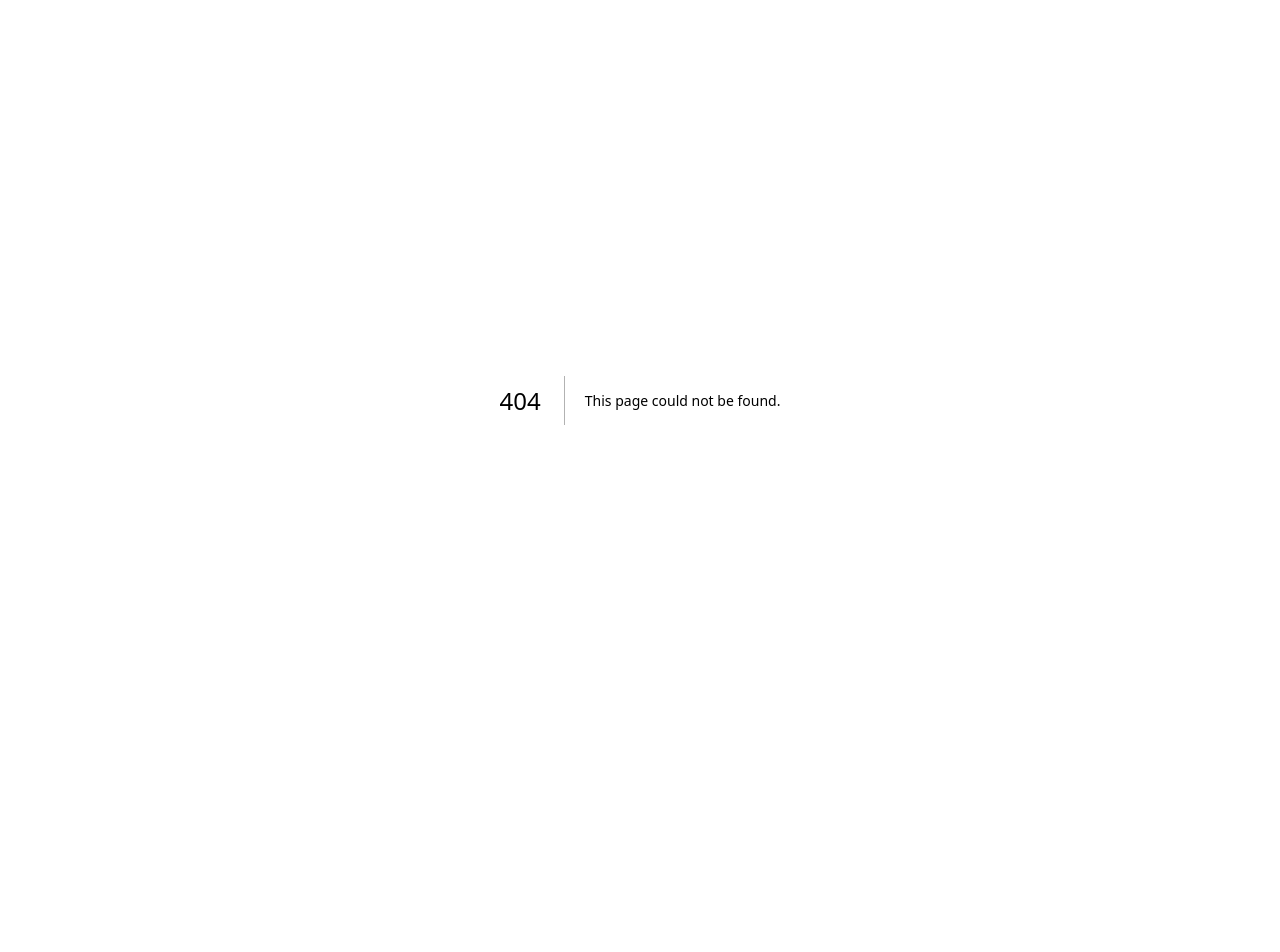
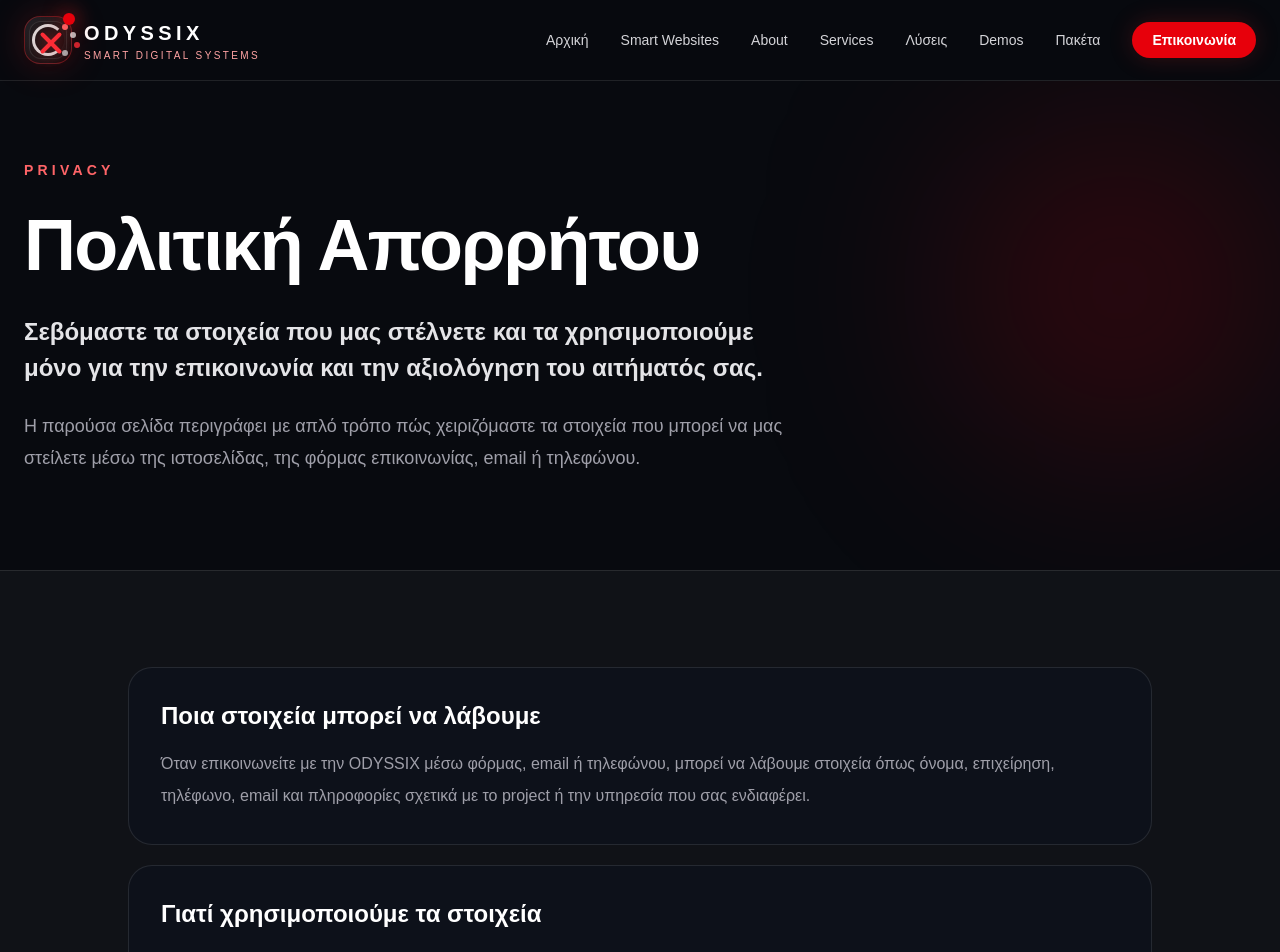
Before and after one commit to OdyssiX/odyssix-site, a Next.js app: page /privacy in a window 1280 px wide. Before the commit this address had no page. Shown: the top 952 px of the page. Before the commit the page ends 800 px from the top, so only its background shows below. Built offline with nearby package versions, Linux system fonts and the light colour scheme.

Commit message:
Add Privacy Policy page

```diff
--- /dev/null
+++ b/app/privacy/page.tsx
@@ -0,0 +1,112 @@
+import type { Metadata } from "next";
+import Header from "../../components/Header";
+import Footer from "../../components/Footer";
+
+export const metadata: Metadata = {
+  title: "Πολιτική Απορρήτου",
+  description:
+    "Πολιτική απορρήτου της ODYSSIX σχετικά με τη χρήση στοιχείων επικοινωνίας και αιτημάτων μέσω της ιστοσελίδας.",
+};
+
+const sections = [
+  {
+    title: "Ποια στοιχεία μπορεί να λάβουμε",
+    text: "Όταν επικοινωνείτε με την ODYSSIX μέσω φόρμας, email ή τηλεφώνου, μπορεί να λάβουμε στοιχεία όπως όνομα, επιχείρηση, τηλέφωνο, email και πληροφορίες σχετικά με το project ή την υπηρεσία που σας ενδιαφέρει.",
+  },
+  {
+    title: "Γιατί χρησιμοποιούμε τα στοιχεία",
+    text: "Τα στοιχεία χρησιμοποιούνται αποκλειστικά για να μπορέσουμε να απαντήσουμε στο αίτημά σας, να καταλάβουμε τις ανάγκες της επιχείρησής σας και να προτείνουμε πιθανή λύση ή επόμενο βήμα.",
+  },
+  {
+    title: "Δεν πουλάμε προσωπικά στοιχεία",
+    text: "Η ODYSSIX δεν πουλάει προσωπικά στοιχεία σε τρίτους. Τα στοιχεία επικοινωνίας χρησιμοποιούνται μόνο στο πλαίσιο της επικοινωνίας και της πιθανής συνεργασίας.",
+  },
+  {
+    title: "Συνεργάτες και τεχνική υλοποίηση",
+    text: "Σε περίπτωση που ένα project απαιτεί συνεργαζόμενη τεχνική υποστήριξη, ενδέχεται να κοινοποιηθούν μόνο οι απαραίτητες πληροφορίες που χρειάζονται για την υλοποίηση της συμφωνημένης εργασίας.",
+  },
+  {
+    title: "Επικοινωνία για προσωπικά δεδομένα",
+    text: "Μπορείτε να επικοινωνήσετε μαζί μας για οποιοδήποτε θέμα αφορά τα στοιχεία σας στο email odyssixdigital@gmail.com.",
+  },
+];
+
+export default function PrivacyPage() {
+  return (
+    <main className="min-h-screen bg-[#080A0F] text-white">
+      <Header />
+
+      <section className="relative mx-auto max-w-7xl overflow-hidden px-5 pb-20 pt-40 md:px-6 md:pb-24">
+        <div className="absolute right-0 top-32 h-80 w-80 rounded-full bg-red-600/20 blur-[110px]" />
+
+        <div className="relative z-10 max-w-4xl">
+          <p className="text-sm font-semibold uppercase tracking-[0.3em] text-red-400">
+            Privacy
+          </p>
+
+          <h1 className="mt-5 text-4xl font-black leading-tight tracking-tight md:text-7xl">
+            Πολιτική Απορρήτου
+          </h1>
+
+          <p className="mt-6 max-w-3xl text-2xl font-semibold leading-9 text-zinc-200">
+            Σεβόμαστε τα στοιχεία που μας στέλνετε και τα χρησιμοποιούμε μόνο
+            για την επικοινωνία και την αξιολόγηση του αιτήματός σας.
+          </p>
+
+          <p className="mt-6 max-w-3xl text-lg leading-8 text-zinc-400">
+            Η παρούσα σελίδα περιγράφει με απλό τρόπο πώς χειριζόμαστε τα
+            στοιχεία που μπορεί να μας στείλετε μέσω της ιστοσελίδας, της φόρμας
+            επικοινωνίας, email ή τηλεφώνου.
+          </p>
+        </div>
+      </section>
+
+      <section className="border-y border-white/10 bg-white/[0.03] px-5 py-20 md:px-6 md:py-24">
+        <div className="mx-auto max-w-5xl">
+          <div className="grid gap-5">
+            {sections.map((section) => (
+              <article
+                key={section.title}
+                className="rounded-3xl border border-white/10 bg-[#0D111A] p-6 transition hover:border-red-500/40 md:p-8"
+              >
+                <h2 className="text-2xl font-bold text-white">
+                  {section.title}
+                </h2>
+
+                <p className="mt-4 leading-8 text-zinc-400">
+                  {section.text}
+                </p>
+              </article>
+            ))}
+          </div>
+        </div>
+      </section>
+
+      <section className="px-5 py-20 md:px-6 md:py-24">
+        <div className="mx-auto max-w-5xl rounded-[2rem] border border-red-500/20 bg-red-600/10 p-8 text-center md:p-12">
+          <p className="text-sm font-semibold uppercase tracking-[0.3em] text-red-400">
+            Contact
+          </p>
+
+          <h2 className="mt-4 text-3xl font-bold leading-tight md:text-5xl">
+            Επικοινωνία για θέματα απορρήτου
+          </h2>
+
+          <p className="mx-auto mt-6 max-w-2xl text-lg leading-8 text-zinc-300">
+            Για οποιαδήποτε ερώτηση σχετικά με τα στοιχεία σας, μπορείτε να
+            επικοινωνήσετε μαζί μας στο email:
+          </p>
+
+          <a
+            href="mailto:odyssixdigital@gmail.com"
+            className="mt-8 inline-flex rounded-full bg-red-600 px-7 py-3 text-sm font-bold text-white transition hover:bg-red-500"
+          >
+            odyssixdigital@gmail.com
+          </a>
+        </div>
+      </section>
+
+      <Footer />
+    </main>
+  );
+}
--- a/components/Footer.tsx
+++ b/components/Footer.tsx
@@ -10,11 +10,14 @@ const services = [
 ];
 
 const links = [
-  { label: "Smart Websites", href: "#smart" },
-  { label: "Λύσεις", href: "#solutions" },
-  { label: "Demo Projects", href: "#demos" },
-  { label: "Πακέτα", href: "#packages" },
-  { label: "Επικοινωνία", href: "#contact" },
+  { label: "Smart Websites", href: "/#smart" },
+  { label: "About", href: "/about" },
+  { label: "Services", href: "/services" },
+  { label: "Λύσεις", href: "/#solutions" },
+  { label: "Demo Projects", href: "/#demos" },
+  { label: "Πακέτα", href: "/#packages" },
+  { label: "Επικοινωνία", href: "/#contact" },
+  { label: "Privacy", href: "/privacy" },
 ];
 
 export default function Footer() {
```
